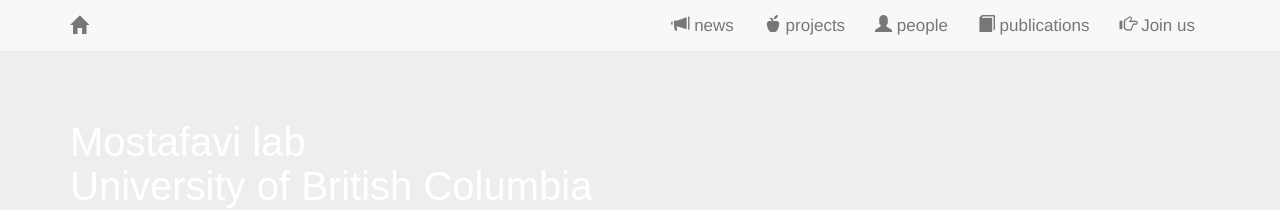
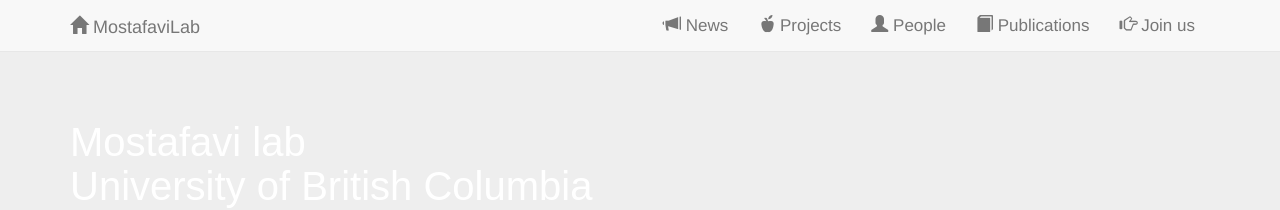
Before and after one commit to saramostafavi/saramostafavi.github.io, a Jekyll site: the page built from index.html, in a window 1280 px wide. Shown: the top 210 px of the page. Built offline with Jekyll 4.4.1, drawn with Linux system fonts in a browser that asks for light colours; nearby versions of some CDN libraries; a style sheet for code colours, icons or effects is not loaded.

Commit message:
Update header.html

```diff
--- a/_includes/header.html
+++ b/_includes/header.html
@@ -7,15 +7,15 @@
                 <span class="icon-bar"></span>
                 <span class="icon-bar"></span>
             </button>
-            <a class="navbar-brand" href="/"><span class="glyphicon glyphicon-home" aria-hidden="true"></span> </a>
+            <a class="navbar-brand" href="/"><span class="glyphicon glyphicon-home" aria-hidden="true"></span> MostafaviLab</a>
         </div>
         <div id="navbar" class="collapse navbar-collapse">
             <ul class="nav navbar-nav pull-right">
-                <li class=""><a href="/news/"><span class="glyphicon glyphicon-bullhorn" aria-hidden="true"></span> news</a></li>
-                <li><a href="/projects.html"><span class="glyphicon glyphicon-apple" aria-hidden="true"></span> projects</a></li>
-                <li><a href="/people.html"><span class="glyphicon glyphicon-user" aria-hidden="true"></span> people</a></li>
-                <li><a href="/publications.html"><span class="glyphicon glyphicon-book" aria-hidden="true"></span> publications</a></li>
-                <li><a href="/joinus.html"><span class="glyphicon glyphicon-hand-right" aria-hidden="true"></span> Join us</a></li>
+                <li class=""><a href="/news/"><span class="glyphicon glyphicon-bullhorn" aria-hidden="true"></span>  News</a></li>
+                <li><a href="/projects.html"><span class="glyphicon glyphicon-apple" aria-hidden="true"></span>  Projects</a></li>
+                <li><a href="/people.html"><span class="glyphicon glyphicon-user" aria-hidden="true"></span>  People</a></li>
+                <li><a href="/publications.html"><span class="glyphicon glyphicon-book" aria-hidden="true"></span>  Publications</a></li>
+                <li><a href="/joinus.html"><span class="glyphicon glyphicon-hand-right" aria-hidden="true"></span>  Join us</a></li>
                 <!--<li><a href="/contact.html"><span class="glyphicon glyphicon-earphone" aria-hidden="true"></span> contact us</a></li>-->
             </ul>
         </div><!--/.nav-collapse -->
```
